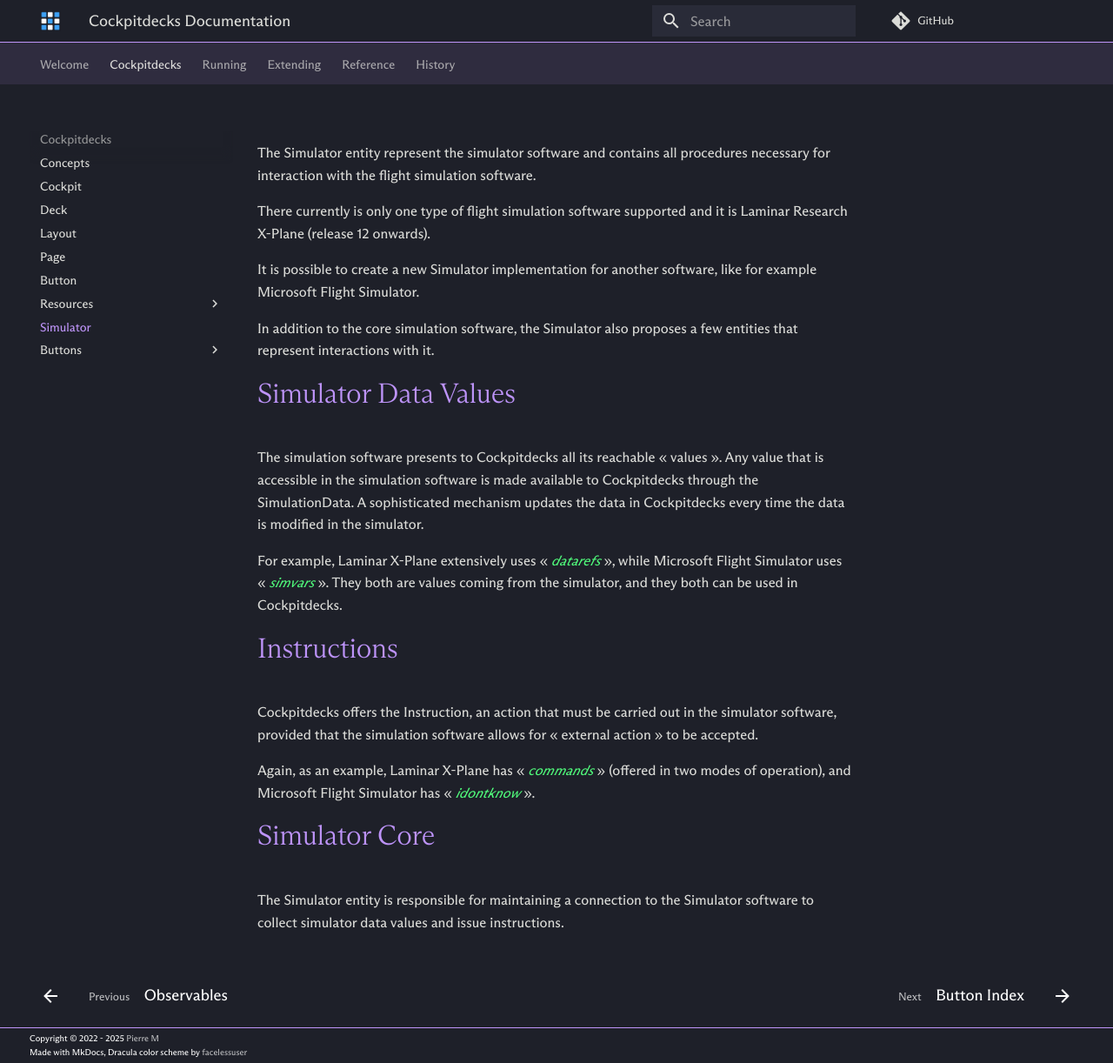
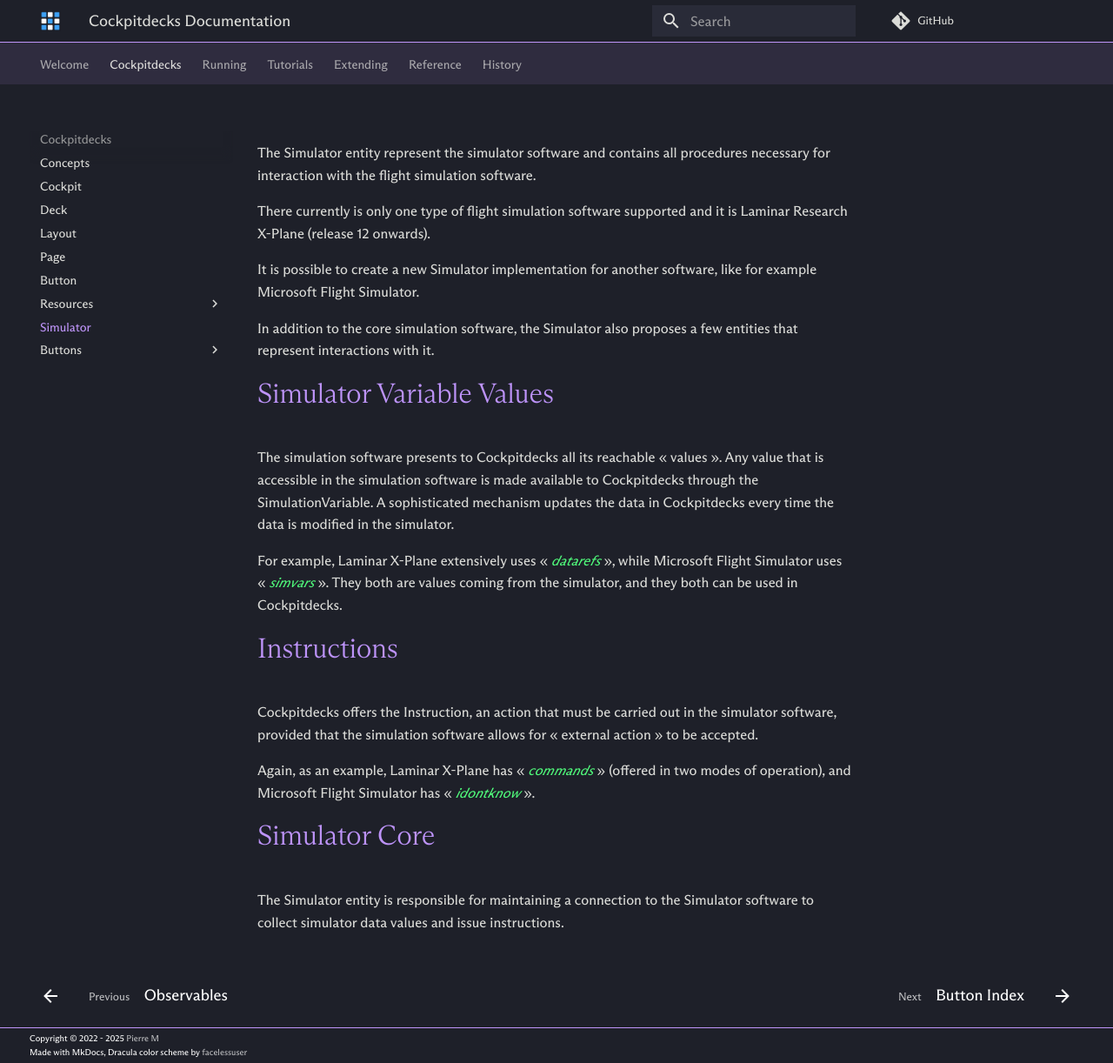
Before and after one commit to devleaks/cockpitdecks-docs, an MkDocs documentation site: the page built from docs/Simulator.md, in a window 1280 px wide and 1222 px high. Shown: the whole window at 87% size. Built offline with MkDocs 1.6.1 and Material for MkDocs 9.7.7, drawn with Linux system fonts in a browser that asks for light colours; a script that is not in the unit is left out; comment, search, counter and statistics services are not loaded.

Commit message:
adjusted TOC

```diff
--- a/docs/Simulator.md
+++ b/docs/Simulator.md
@@ -6,9 +6,9 @@
 
 In addition to the core simulation software, the Simulator also proposes a few entities that represent interactions with it.
 
-# Simulator Data Values
+# Simulator Variable Values
 
-The simulation software presents to Cockpitdecks all its reachable « values ». Any value that is accessible in the simulation software is made available to Cockpitdecks through the SimulationData. A sophisticated mechanism updates the data in Cockpitdecks every time the data is modified in the simulator.
+The simulation software presents to Cockpitdecks all its reachable « values ». Any value that is accessible in the simulation software is made available to Cockpitdecks through the SimulationVariable. A sophisticated mechanism updates the data in Cockpitdecks every time the data is modified in the simulator.
 
 For example, Laminar X-Plane extensively uses « *datarefs* », while Microsoft Flight Simulator uses « *simvars* ». They both are values coming from the simulator, and they both can be used in Cockpitdecks.
 
```
Also changed, not shown: docs/Concepts.md (+11 -7 lines), mkdocs.yml (+4 -3 lines).
